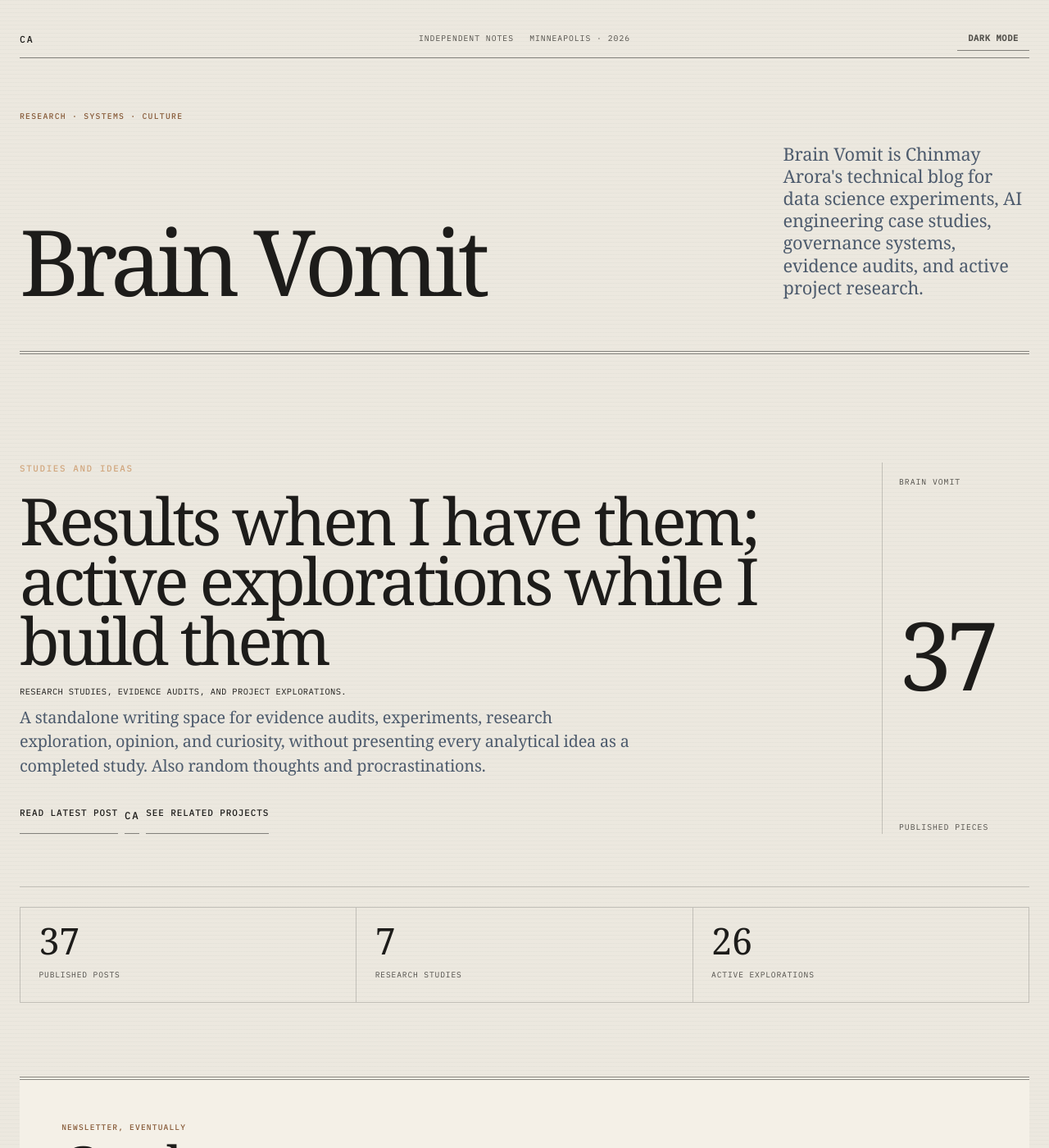
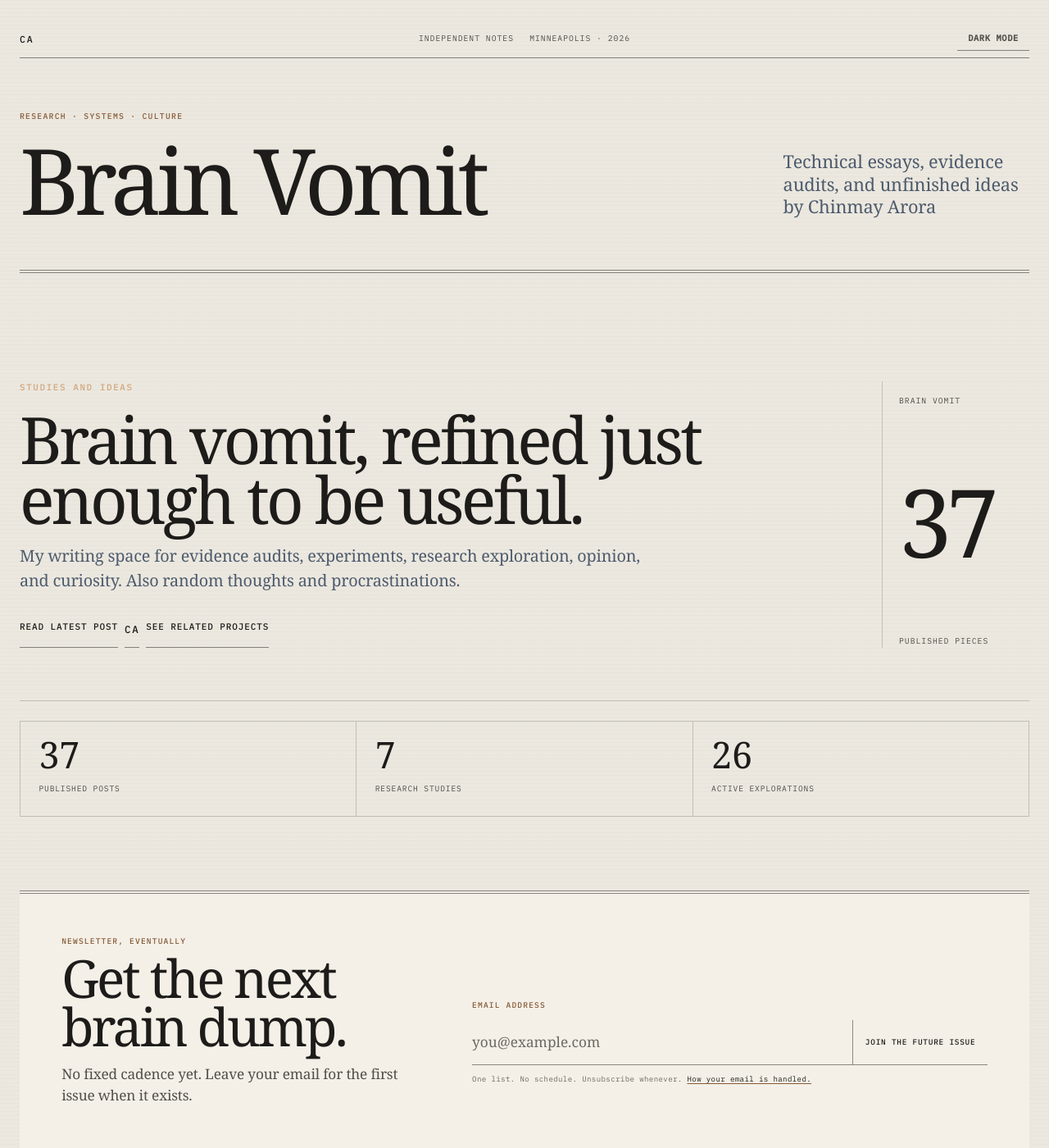
Before and after one commit to ChinmayA301/ChinmayA301.github.io, a Jekyll site: the page built from blog/index.html, in a window 1280 px wide and 1400 px high. Shown: the whole window at 82% size. Built offline with Jekyll 4.4.1, drawn with Linux system fonts in a browser that asks for light colours; some web fonts are replaced.

Commit message:
Refine Brain Vomit homepage copy

```diff
--- a/_config.brainvomit.yml
+++ b/_config.brainvomit.yml
@@ -1,7 +1,6 @@
 title: Brain Vomit
 description: >-
-  Brain Vomit is Chinmay Arora's independent publication for technical essays,
-  evidence audits, experiments, research explorations, and unfinished ideas.
+  Technical essays, evidence audits, and unfinished ideas by Chinmay Arora
 url: "https://brainvomit.blog"
 baseurl: ""
 brainvomit_mode: true
--- a/blog/index.html
+++ b/blog/index.html
@@ -1,15 +1,14 @@
 ---
 layout: blog
 title: Brain Vomit
-description: "Brain Vomit is Chinmay Arora's technical blog for data science experiments, AI engineering case studies, governance systems, evidence audits, and active project research."
+description: "Technical essays, evidence audits, and unfinished ideas by Chinmay Arora"
 permalink: /blog/
 ---
 <section class="blog-mini-hero newspaper-front" aria-labelledby="blog-overview">
   <div class="newspaper-front-copy">
   <p class="eyebrow mb-2">Studies and Ideas</p>
-  <h2 id="blog-overview" class="h2 mb-2">Results when I have them; active explorations while I build them</h2>
-  <p class="blog-quick-notes mb-2">Research Studies, Evidence Audits, and Project Explorations.</p>
-  <p class="section-text mb-4">A standalone writing space for evidence audits, experiments, research exploration, opinion, and curiosity, without presenting every analytical idea as a completed study. Also random thoughts and procrastinations.</p>
+  <h2 id="blog-overview" class="h2 mb-2">Brain vomit, refined just enough to be useful.</h2>
+  <p class="section-text mb-4">My writing space for evidence audits, experiments, research exploration, opinion, and curiosity. Also random thoughts and procrastinations.</p>
   <div class="d-flex flex-wrap gap-2">
     {% assign latest_post = site.posts.first %}
     {% if latest_post %}
```
